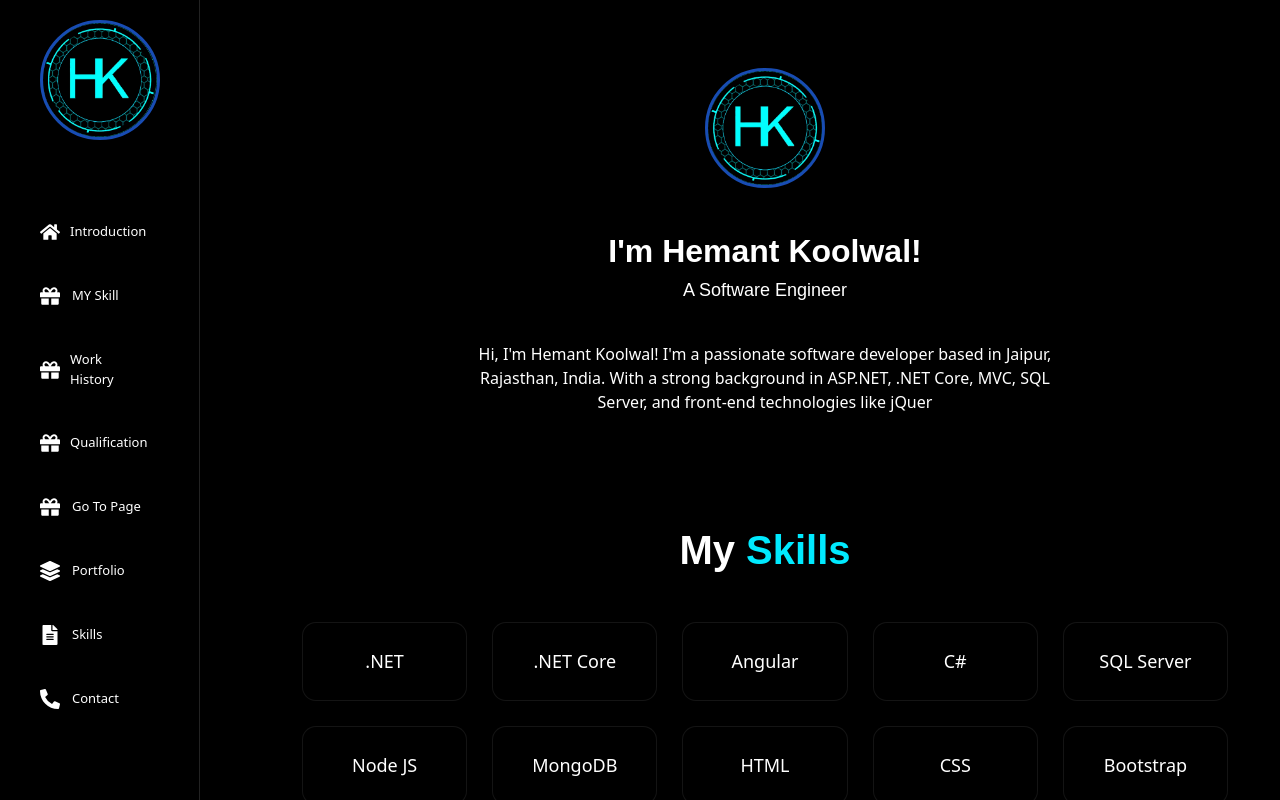
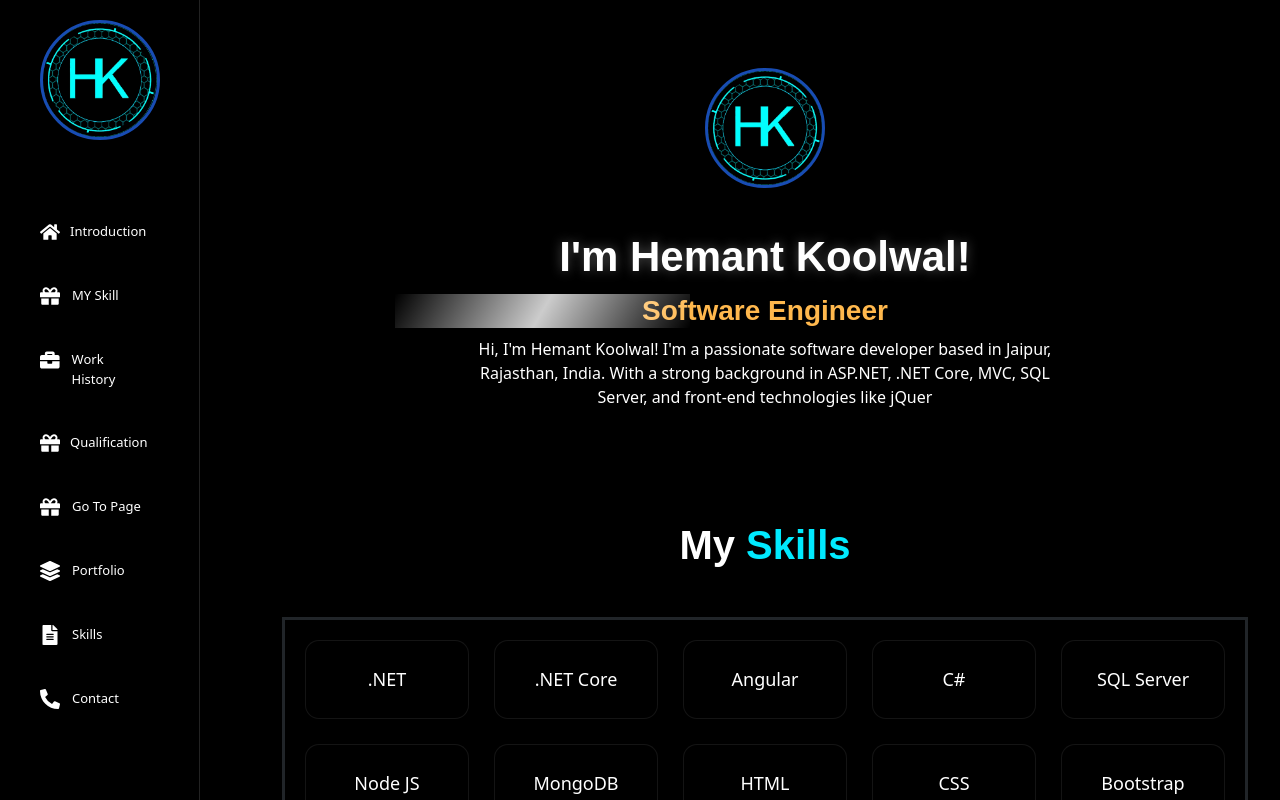
Before and after one commit to vikas-nagarwal/my-react-app, a React (Create React App) app: page / in a window 1280 px wide. Shown: the top 800 px of the page. Built offline with nearby package versions, Linux system fonts and the light colour scheme.

Commit message:
update
update

```diff
--- a/src/App.css
+++ b/src/App.css
@@ -1,9 +1,9 @@
 /* App.css */
 
-
-  body,div {
-    background-color: black !important;
-  }
+body,
+div {
+  background-color: black !important;
+}
 
 h1,
 h2,
@@ -284,7 +284,7 @@ p {
 }
 /* MAIN SECTION */
 .contactSuperSection {
-  background: radial-gradient(circle at top, #1a1a2e, #0f0f1a);
+  background: black;
   color: #fff;
   padding: 70px 0;
   position: relative;
@@ -444,7 +444,7 @@ p {
 /* Firefox Scrollbar */
 .scroll-area {
   scrollbar-width: thin;
-  scrollbar-color: #8a2be2 rgba(255, 255, 255, 0.1);
+  scrollbar-color: #0abcbc rgba(255, 255, 255, 0.1);
 }
 .qualification-section {
   background-color: #0d0d0d;
@@ -488,7 +488,7 @@ p {
   font-size: 20px;
 }
 .qulification-section {
-  background: #0d0d0d;
+  background: black;
 }
 
 .qulification-section .qual-box {
@@ -504,3 +504,89 @@ p {
   box-shadow: 0 10px 25px rgba(0, 224, 255, 0.3);
   border-left-color: #00ff9d;
 }
+
+@keyframes slide {
+  0% {
+    transform: translateX(100%);
+  }
+  100% {
+    transform: translateX(-100%);
+  }
+}
+
+.roleText {
+  font-size: 28px;
+  font-weight: 600;
+  color: #ffb84d; /* golden tone */
+  position: relative;
+  display: inline-block;
+  opacity: 0;
+  transform: translateY(20px);
+  animation: roleFadeUp 1.6s ease forwards;
+}
+
+.roleText::after {
+  content: "";
+  position: absolute;
+  top: 0;
+  left: -120%;
+  width: 120%;
+  height: 100%;
+  background: linear-gradient(
+    120deg,
+    transparent,
+    rgba(255, 255, 255, 0.8),
+    transparent
+  );
+  animation: shineMove 2s infinite ease-in-out 1.8s;
+}
+
+@keyframes roleFadeUp {
+  0% {
+    opacity: 0;
+    transform: translateY(20px);
+  }
+  100% {
+    opacity: 1;
+    transform: translateY(0);
+  }
+}
+
+@keyframes shineMove {
+  0% {
+    left: -120%;
+  }
+  100% {
+    left: 120%;
+  }
+}
+.nameTitle {
+  font-size: 42px;
+  font-weight: 800;
+  color: #ffffff;
+  opacity: 0;
+  transform: translateY(25px);
+  animation: nameFadeUp 1.4s ease forwards;
+  text-shadow: 0 0 12px rgba(255, 255, 255, 0.3);
+}
+
+@keyframes nameFadeUp {
+  0% {
+    opacity: 0;
+    transform: translateY(25px);
+  }
+  100% {
+    opacity: 1;
+    transform: translateY(0);
+  }
+}
+.skillsWrapper {
+  /* color: red; */
+  border: solid;
+  padding: 20px;
+}
+
+.skillsWrapper:hover {
+  color: #09abba; /* hover par color change */
+  border-color: #00eaff; /* hover par border color change */
+}
--- a/src/Componets/Header.js
+++ b/src/Componets/Header.js
@@ -9,6 +9,7 @@ import {
   FaLayerGroup,
   FaFileAlt,
   FaUsers,
+  FaBriefcase,
   FaPhoneAlt,
   FaBars,
   FaTimes,
@@ -47,7 +48,6 @@ export const Header = () => {
               >
                 <FaHome /> <span>Introduction</span>
               </li>
-
               <li>
                 <ScrollLink
                   to="skillsect"
@@ -61,16 +61,23 @@ export const Header = () => {
                 </ScrollLink>
               </li>
 
-              {/* Work History */}
               <li>
-                <FaGift /> <span>Work History</span>
+                <ScrollLink
+                  to="work"
+                  smooth={true}
+                  duration={500}
+                  offset={-80}
+                  spy={true}
+                  onClick={toggleMenu}
+                >
+                  <FaBriefcase /> <span>Work History</span>
+                </ScrollLink>
               </li>
 
               {/* Qualification */}
               <li>
                 <FaGift /> <span>Qualification</span>
               </li>
-
               {/* Correct Working Link */}
               <li>
                 <Link
@@ -83,7 +90,6 @@ export const Header = () => {
                   <FaGift /> <span>Go To Page</span>
                 </Link>
               </li>
-
               {/* Portfolio */}
               <li>
                 <ScrollLink
@@ -97,7 +103,6 @@ export const Header = () => {
                   <FaLayerGroup /> <span>Portfolio</span>
                 </ScrollLink>
               </li>
-
               {/* Resume */}
               <li>
                 <ScrollLink
@@ -111,7 +116,6 @@ export const Header = () => {
                   <FaFileAlt /> <span>Skills</span>
                 </ScrollLink>
               </li>
-
               {/* Contact */}
               <li>
                 <ScrollLink
--- a/src/Page/Home.js
+++ b/src/Page/Home.js
@@ -182,9 +182,10 @@ const Home = () => {
               </div>
 
               {/* Text */}
-              <h1 className="title fw-bold text-white">I'm Hemant Koolwal!</h1>
-              <h2 className="subtitle mt-2 text-white">
-                A <span className="highlight">Software Engineer</span>
+              <h1 className="nameTitle">I'm Hemant Koolwal!</h1>
+
+              <h2 className="roleTitle">
+                <span className="roleText">Software Engineer</span>
               </h2>
 
               <div className="row">
@@ -236,7 +237,7 @@ const Home = () => {
 
       {/* profile section */}
 
-      <div className="container mt-5">
+      <div id= "work" className="container mt-5">
         <h1 className="text-center mb-4">Work History</h1>
         <div className="row">
           {workHistory.map((job, index) => (
```
